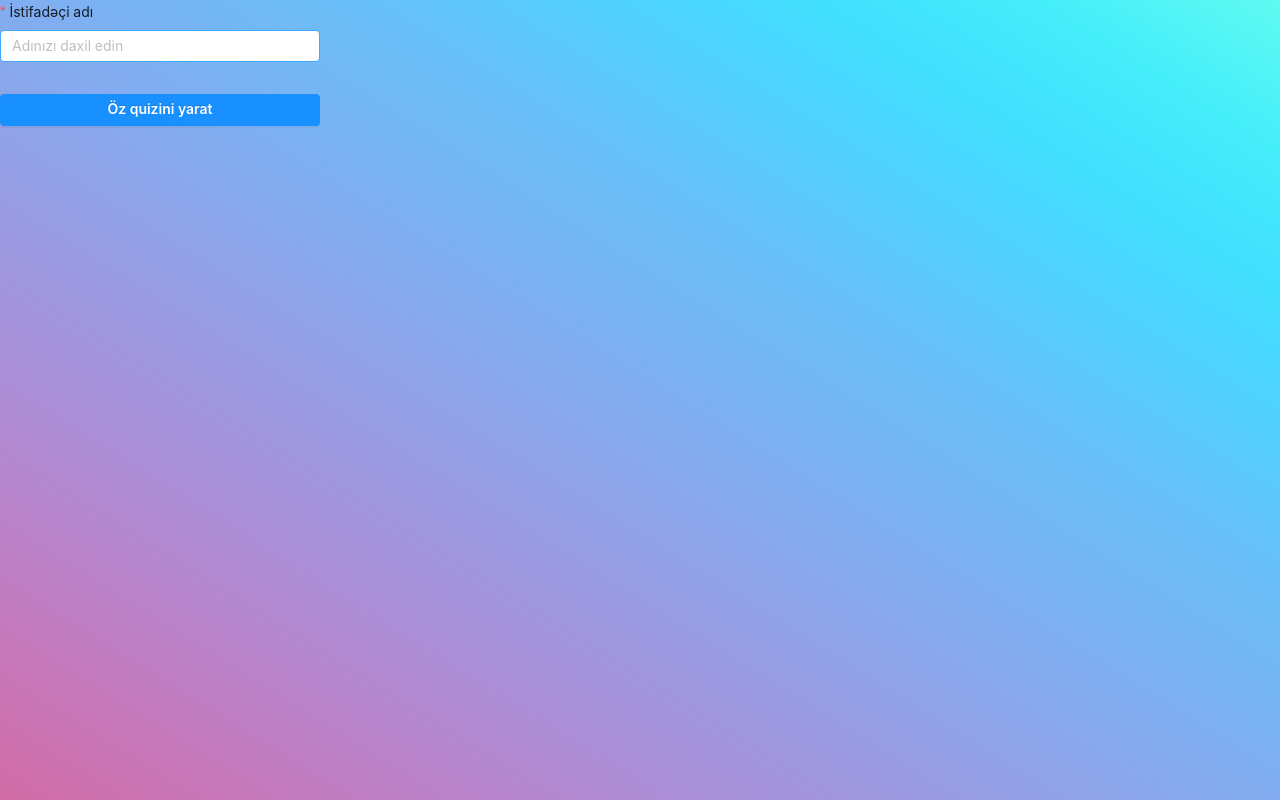
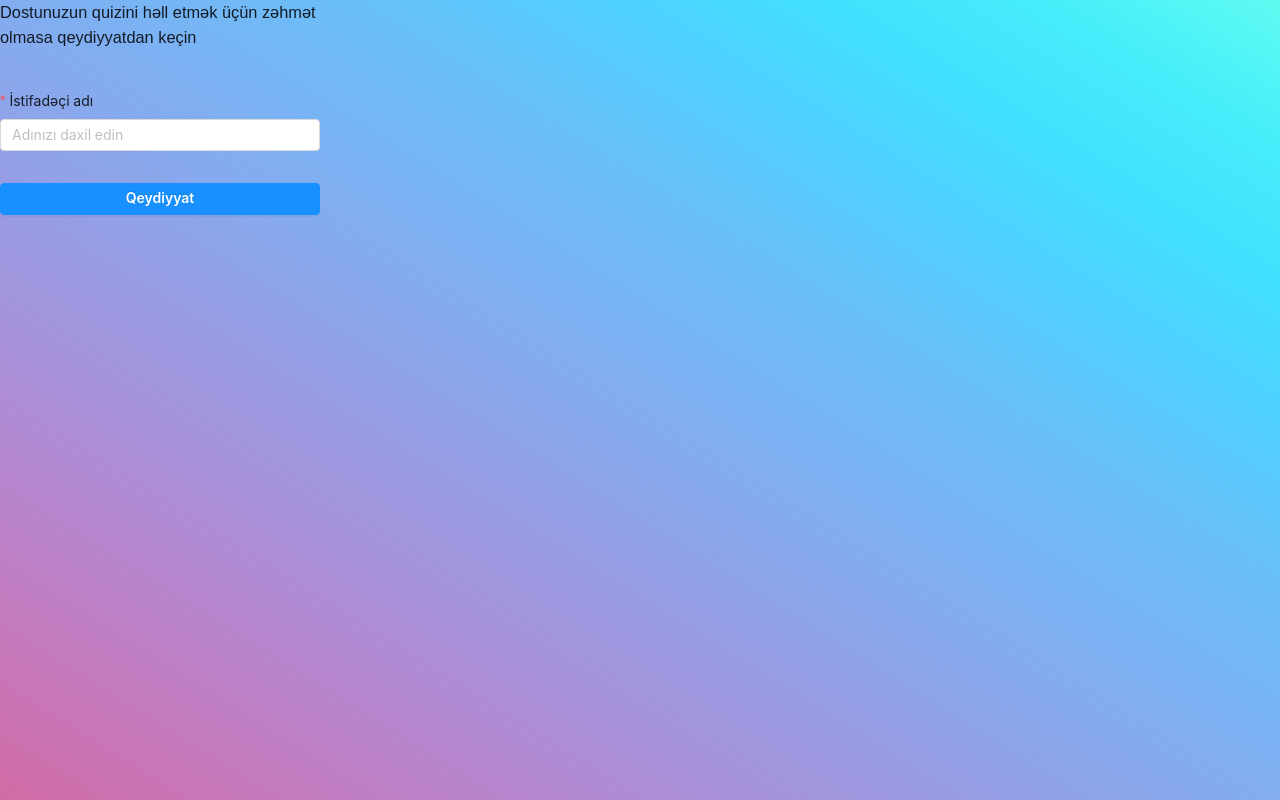
Before and after one commit to aliyevsamir/dostmetr, a React (Create React App) app: page /quiz/1 in a window 1280 px wide. Before the commit this address led to /register. Built offline with nearby package versions, Linux system fonts and the light colour scheme; no server answers.

Commit message:
register page for taking quiz

```diff
--- a/src/components/Quiz/QuizModel.jsx
+++ b/src/components/Quiz/QuizModel.jsx
@@ -30,7 +30,7 @@ const QuizModel = ({ mode = 'make', quizzes = [], createQuiz, history }) => {
         setOptionValue(null);
     };
 
-    const handleFinishMakeQuiz = async () => {
+    const handleFinishQuiz = async () => {
         if (mode === 'make') {
             const quizChoices = {
                 quizChoices: {
@@ -188,7 +188,7 @@ const QuizModel = ({ mode = 'make', quizzes = [], createQuiz, history }) => {
                 quizLength={quizzes.length}
                 handleOptionChange={handleOptionChange}
                 optionValue={optionValue}
-                handleFinishMakeQuiz={handleFinishMakeQuiz}
+                handleFinishQuiz={handleFinishQuiz}
                 mode={mode}
             />
         </Row>
--- a/src/components/Quiz/QuizTemplates/QuizTemplate.jsx
+++ b/src/components/Quiz/QuizTemplates/QuizTemplate.jsx
@@ -8,14 +8,13 @@ import Question from './QuestionTemplate/Question';
 
 const QuizTemplate = ({
     quiz: { question_content, options },
-    currentQuestionID,
     skipQuestion,
     nextQuestion,
     selectedAnswers,
     quizLength,
     optionValue,
     handleOptionChange,
-    handleFinishMakeQuiz,
+    handleFinishQuiz,
     mode
 }) => {
     return (
@@ -55,10 +54,10 @@ const QuizTemplate = ({
                 {selectedAnswers === quizLength - 1 ? (
                     <Button
                         type='primary'
-                        onClick={handleFinishMakeQuiz}
+                        onClick={handleFinishQuiz}
                         action-buttons--button
                     >
-                        Quizi tamamla
+                        Quizi tamamlaaa
                     </Button>
                 ) : (
                     <Button onClick={nextQuestion} action-buttons--button>
@@ -68,7 +67,7 @@ const QuizTemplate = ({
                 {mode === 'make' && selectedAnswers >= 10 ? (
                     <Button
                         type='primary'
-                        onClick={handleFinishMakeQuiz}
+                        onClick={handleFinishQuiz}
                         action-buttons--button
                     >
                         Quizi tamamla
--- a/src/components/Quiz/TakeQuiz/TakeQuiz.jsx
+++ b/src/components/Quiz/TakeQuiz/TakeQuiz.jsx
@@ -1,13 +1,29 @@
 import React from 'react';
 import data from './data';
 import QuizModel from '../QuizModel';
+import { connect } from 'react-redux';
+import Loading from '../../../utils/Loading';
+import Register from '../../Register/Register';
 
 const TakeQuiz = ({
     match: {
         params: { quizId }
-    }
+    },
+    loading,
+    isAuthenticated
 }) => {
-    return <QuizModel quizzes={data} mode='take' />;
+    return loading ? (
+        <Loading />
+    ) : isAuthenticated ? (
+        <QuizModel quizzes={data} mode='take' />
+    ) : (
+        <Register mode='take' />
+    );
 };
 
-export default TakeQuiz;
+const mapStateToProps = ({ auth: { loading, isAuthenticated } }) => ({
+    loading,
+    isAuthenticated
+});
+
+export default connect(mapStateToProps, null)(TakeQuiz);
--- a/src/components/Register/Register.jsx
+++ b/src/components/Register/Register.jsx
@@ -6,10 +6,14 @@ import { withRouter } from 'react-router-dom';
 import Text from 'antd/lib/typography/Text';
 import { useEffect } from 'react';
 
-const Register = ({ register, history, isAuthenticated }) => {
+const Register = ({ register, history, isAuthenticated, mode = 'make' }) => {
     const onFinish = userData => {
-        register(userData);
-        history.push('/make-quiz');
+        if (mode == 'make') {
+            register(userData);
+            history.push('/make-quiz');
+        } else {
+            register(userData);
+        }
     };
 
     useEffect(() => {
@@ -30,6 +34,16 @@ const Register = ({ register, history, isAuthenticated }) => {
             }}
         >
             <Col xs={20} sm={16} md={12} lg={8} xl={6}>
+                <h3
+                    style={{
+                        marginBottom: '40px',
+                        fontFamily: 'Montserrat, sans-serif'
+                    }}
+                >
+                    {mode === 'make'
+                        ? 'Öz quizinizi yaratmaq üçün zəhmət olmasa qeydiyyatdan keçin'
+                        : 'Dostunuzun quizini həll etmək üçün zəhmət olmasa qeydiyyatdan keçin'}
+                </h3>
                 <Form onFinish={onFinish} form={form} layout='vertical'>
                     <Form.Item
                         name='name'
@@ -49,7 +63,7 @@ const Register = ({ register, history, isAuthenticated }) => {
                         style={{ width: '100%' }}
                     >
                         <Text style={{ color: '#fff', fontWeight: '600' }}>
-                            Öz quizini yarat
+                            {mode === 'make' ? 'Öz quizini yarat' : 'Qeydiyyat'}
                         </Text>
                     </Button>
                 </Form>
--- a/src/components/Router/Routes.jsx
+++ b/src/components/Router/Routes.jsx
@@ -16,8 +16,8 @@ const Routes = () => {
         <Switch>
             <Route exact path='/' component={HomePage} />
             <Route exact path='/register' component={Register} />
+            <Route exact path='/quiz/:quizId' component={TakeQuiz} />
             <PrivateRoute exact path='/make-quiz' component={MakeQuiz} />
-            <PrivateRoute exact path='/quiz/:quizId' component={TakeQuiz} />
             <PrivateRoute exact path='/my-quiz' component={MyQuiz} />
             <PrivateRoute exact path='/profile' component={Profile} />
             <AdminRoute exact path='/admin' component={AdminPanel} />
```
Also changed, not shown: src/components/Quiz/CreateQuiz/MakeQuiz.jsx (+1 -8 lines), 1 other file (tests, documents, lock files or other folders).
